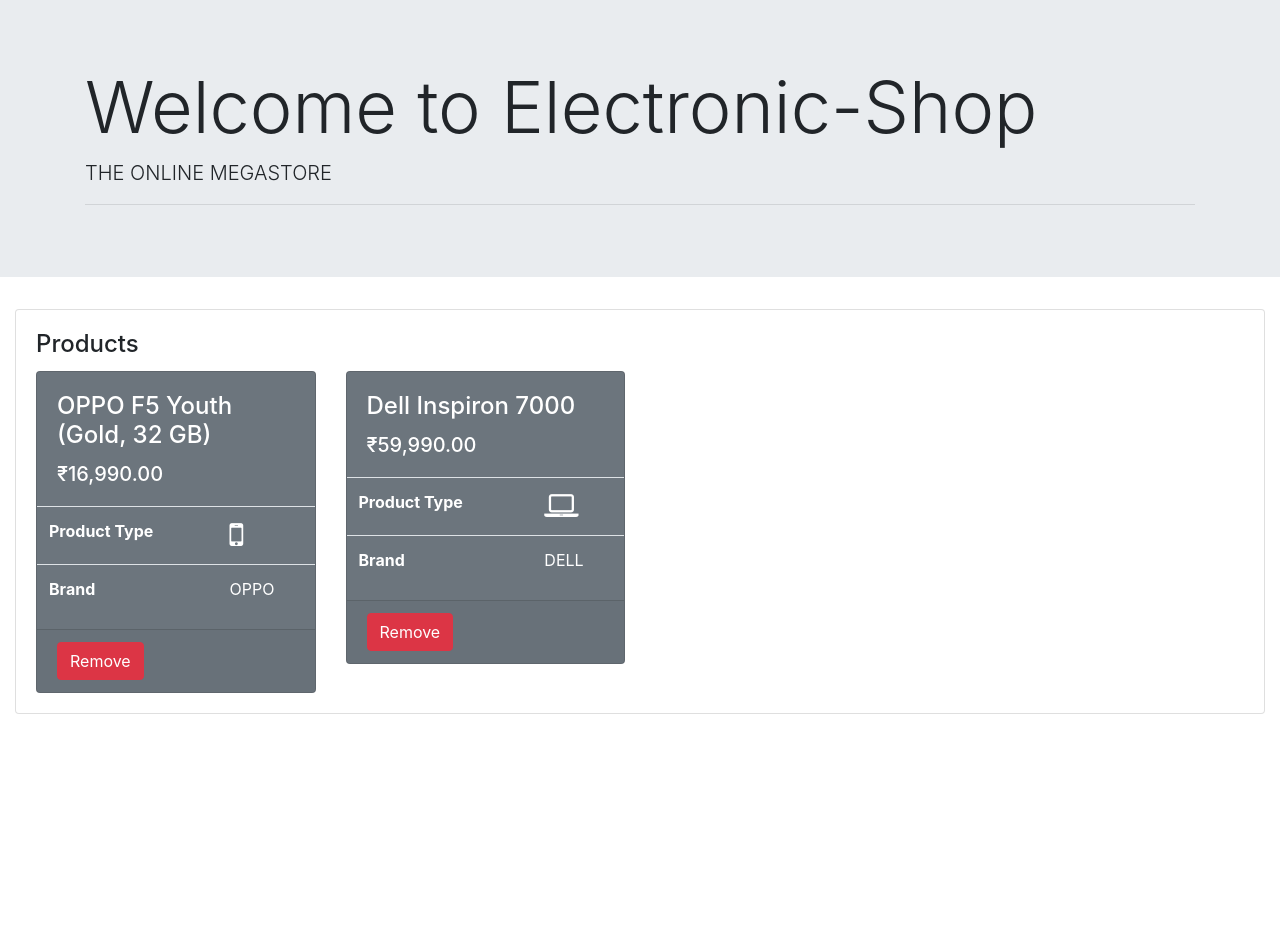
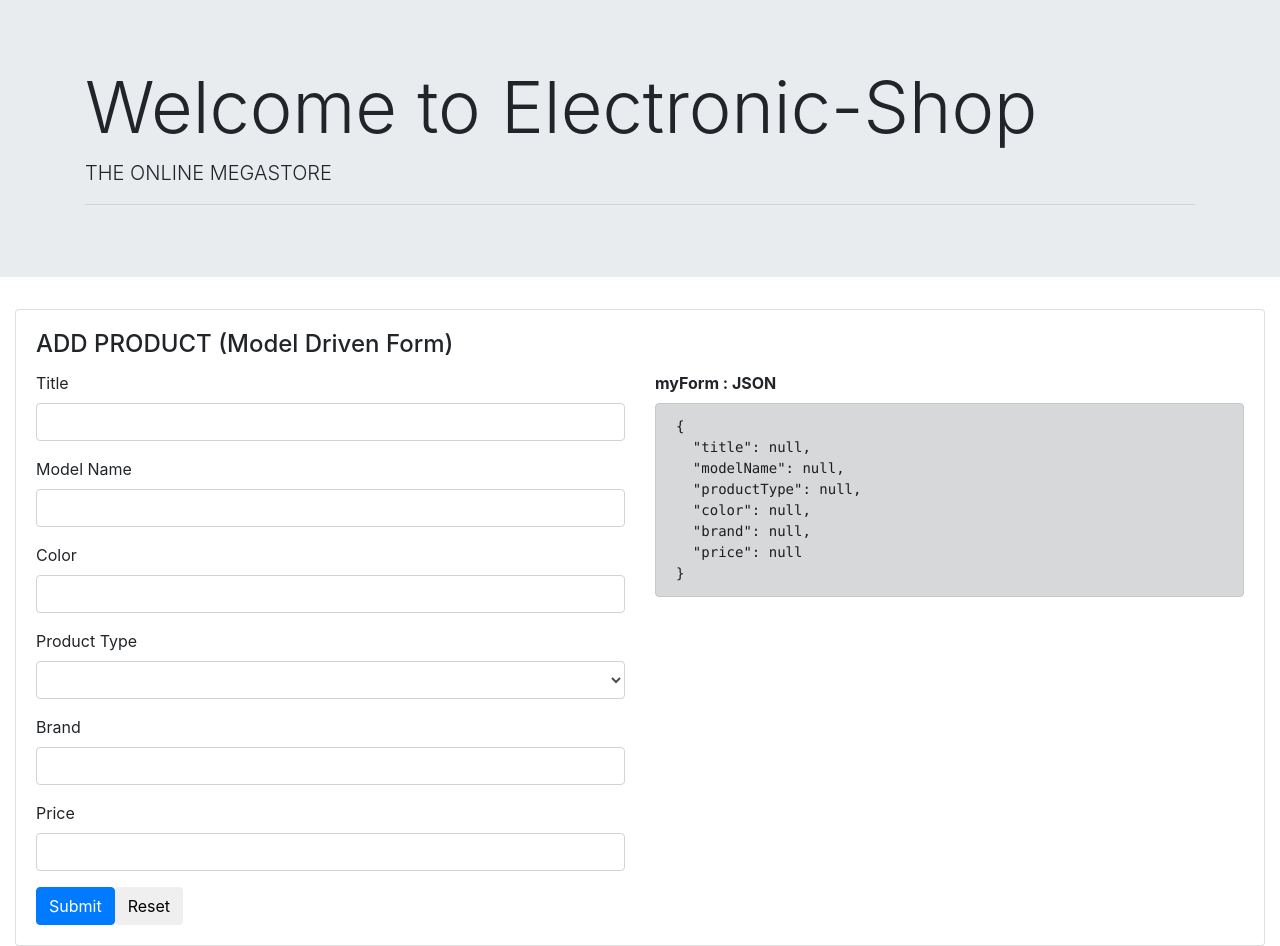
Before and after one commit to ngdevelop-tech/electronic-shop, an Angular app: page / in a window 1280 px wide. Before the commit the page ends 800 px from the top, so only its background shows below. Built offline with nearby package versions, Linux system fonts and the light colour scheme.

Commit message:
Model Driven Form without Validators

```diff
--- a/src/app/add-product-model/add-product-model.component.html
+++ b/src/app/add-product-model/add-product-model.component.html
@@ -1 +1,47 @@
-<h1 class="display-2">Add Product (Model Driven Form) </h1>
+<div class="card">
+  <div class="card-body">
+    <h4 class="card-title">ADD PRODUCT (Model Driven Form)</h4>
+    <div class="row">
+
+      <div class="col-md-6">
+        <form [formGroup]="myForm" novalidate>
+          <div class="form-group">
+            <label>Title</label>
+            <input type="text" class="form-control" formControlName="title">
+          </div>
+          <div class="form-group ">
+            <label>Model Name</label>
+            <input type="text" class="form-control" formControlName="modelName">
+          </div>
+          <div class="form-group ">
+            <label>Color</label>
+            <input type="text" class="form-control" formControlName="color">
+          </div>
+          <div class="form-group ">
+            <label>Product Type</label>
+            <select class="form-control" formControlName="productType">
+              <option *ngFor="let p of productTypes" [value]="p">{{p}}</option>
+            </select>
+          </div>
+          <div class="form-group">
+            <label>Brand</label>
+            <input type="text" class="form-control" formControlName="brand">
+          </div>
+          <div class="form-group">
+            <label>Price</label>
+            <input type="text" class="form-control" formControlName="price">
+          </div>
+          <button type="submit" class="btn btn-primary">Submit</button>
+          <button class="btn btn-default">Reset</button>
+        </form>
+      </div>
+
+      <div class="col-md-6">
+        <label>
+          <strong>myForm : JSON</strong>
+        </label>
+        <pre class="alert alert-dark">{{myForm.value | json}}</pre>
+      </div>
+    </div>
+  </div>
+</div>
--- a/src/app/add-product-model/add-product-model.component.ts
+++ b/src/app/add-product-model/add-product-model.component.ts
@@ -1,5 +1,5 @@
 import { Component, OnInit } from '@angular/core';
-
+import { FormGroup, FormControl } from '@angular/forms';
 @Component({
   selector: 'app-add-product-model',
   templateUrl: './add-product-model.component.html',
@@ -7,9 +7,38 @@
 })
 export class AddProductModelComponent implements OnInit {
 
+  productTypes = ['Laptop', 'Mobile'];
+
+  myForm: FormGroup;
+
+  title: FormControl;
+  modelName: FormControl;
+  color: FormControl;
+  productType: FormControl;
+  brand: FormControl;
+  price: FormControl;
+
+
   constructor() { }
 
   ngOnInit() {
+
+    this.title = new FormControl();
+    this.modelName = new FormControl();
+    this.color = new FormControl();
+    this.productType = new FormControl();
+    this.brand = new FormControl();
+    this.price = new FormControl();
+
+    this.myForm = new FormGroup({
+      'title': this.title,
+      'modelName' : this.modelName,
+      'productType' : this.productType,
+      'color': this.color,
+      'brand': this.brand,
+      'price': this.price
+    });
+
   }
 
 }
--- a/src/app/app.component.html
+++ b/src/app/app.component.html
@@ -7,5 +7,6 @@
 </div>
 
 <div class="container-fluid">
-  <app-products>Loading</app-products>
+  <!-- <app-products>Loading</app-products> -->
+  <app-add-product-model>Loading...</app-add-product-model>
 </div>
--- a/src/app/app.module.ts
+++ b/src/app/app.module.ts
@@ -1,7 +1,7 @@
 import { ProductService } from './service/product.service';
 import { BrowserModule } from '@angular/platform-browser';
 import { NgModule } from '@angular/core';
-
+import { ReactiveFormsModule } from '@angular/forms';
 
 import { AppComponent } from './app.component';
 import { ProductsComponent } from './products/products.component';
@@ -17,7 +17,8 @@
     AddProductModelComponent
   ],
   imports: [
-    BrowserModule
+    BrowserModule,
+    ReactiveFormsModule
   ],
   providers: [ProductService],
   bootstrap: [AppComponent]
```
